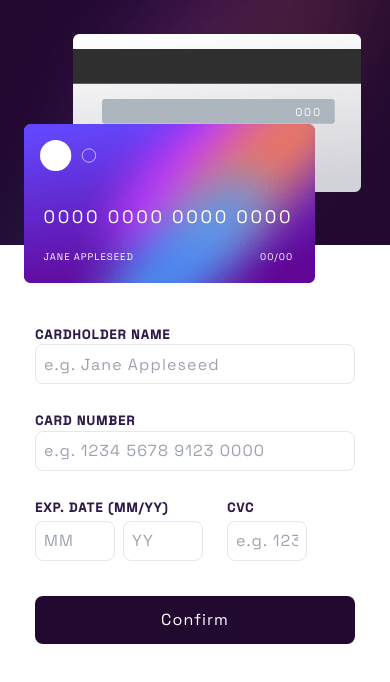
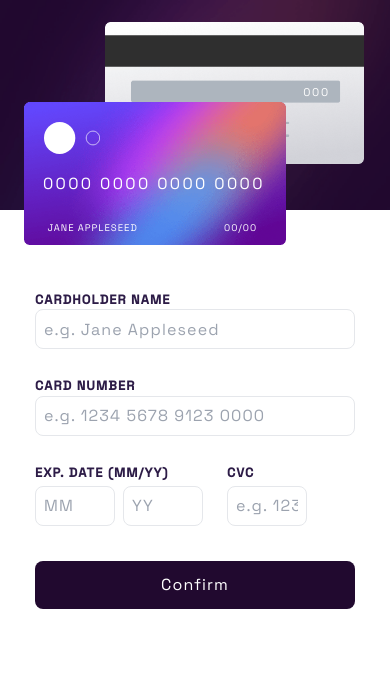
Before and after one commit to jonas-nb/Interactive-Card-Details-Form, a React (Vite) app: page / in a window 390 px wide. Shown: the top 682 px of the page. Built offline with nearby package versions, Linux system fonts and the light colour scheme.

Commit message:
Terminado parte mobile

```diff
--- a/src/App.jsx
+++ b/src/App.jsx
@@ -1,6 +1,4 @@
 import React from 'react';
-import CardBG from './Components/CardBG';
-import CardForm from './Components/CardForm';
 import { Route, Routes } from 'react-router-dom';
 import MainComponent from './Components/MainComponent';
 const App = () => {
@@ -8,6 +6,10 @@ const App = () => {
         <div className="">
             <Routes>
                 <Route path="/" element={<MainComponent />} />
+                recebe uma page de erro
+                <Route path="*" element={<MainComponent />} />
+                Recebe a page sucesso
+                <Route path="/sucess" element={<MainComponent />} />
             </Routes>
         </div>
     );
--- a/src/Components/CardBG.jsx
+++ b/src/Components/CardBG.jsx
@@ -9,7 +9,7 @@ import { MyContext } from '../Context';
 
 const Container = styled.div`
     margin: auto;
-    height: 245px;
+    height: 210px;
     background-image: url(${BgCardMobile});
     background-repeat: no-repeat;
     background-size: cover;
@@ -34,17 +34,17 @@ const CardBG = () => {
     return (
         <Container className="w-full h-10 uppercase text-white">
             <div className="m-auto max-w-[375px] border-t border-transparent">
-                <CardBackContainer className="z-10 h-[10rem] bg-contain bg-no-repeat m-auto ml-[4rem] mt-8 border border-transparent">
-                    <div className="tracking-[.15em] text-[0.7rem] font-[400]  h-5 w-6 ml-[14rem] mt-[4.3rem] flex items-center justify-center">
+                <CardBackContainer className="z-10 h-[9rem] bg-contain bg-no-repeat m-auto ml-[6rem] mt-5 border border-transparent">
+                    <div className="tracking-[.15em] text-[0.7rem] font-[400]  h-5 w-6 ml-[12.5rem] mt-[3.8rem] flex items-center justify-center">
                         {cardCvc}
                     </div>
                 </CardBackContainer>
-                <CardFrontContainer className="border-t border-transparent text-sm z-50 h-[10rem] bg-contain bg-no-repeat ml-4 relative bottom-[4.4rem]">
-                    <div className="mt-4 ml-4">
+                <CardFrontContainer className="border-t border-transparent text-sm z-50 h-[9rem] bg-contain bg-no-repeat ml-4 relative bottom-[4rem]">
+                    <div className="mt-5 ml-5">
                         <img className="h-[1.97rem] " src={CardIcon} alt="" />
                     </div>
 
-                    <div className="h-8 tracking-[.15em] text-lg w-[18.1rem] mt-8 flex justify-center">{`${cardNumber.substring(
+                    <div className="h-8 tracking-[.15em] text-[1rem] w-[16.3rem] mt-5 flex justify-center">{`${cardNumber.substring(
                         0,
                         4
                     )} ${cardNumber.substring(4, 8)} ${cardNumber.substring(
@@ -52,8 +52,8 @@ const CardBG = () => {
                         12
                     )} ${cardNumber.substring(12, 16)}`}</div>
                     <div className="w-[18.1rem] flex justify-between items-center text-[0.6rem] tracking-[0.06rem] mt-3">
-                        <div className="ml-5">{cardName}</div>
-                        <div className="mr-5">
+                        <div className="ml-6">{cardName}</div>
+                        <div className="mr-14">
                             {cardDateFirst}/{cardDateSecond}
                         </div>
                     </div>
```
